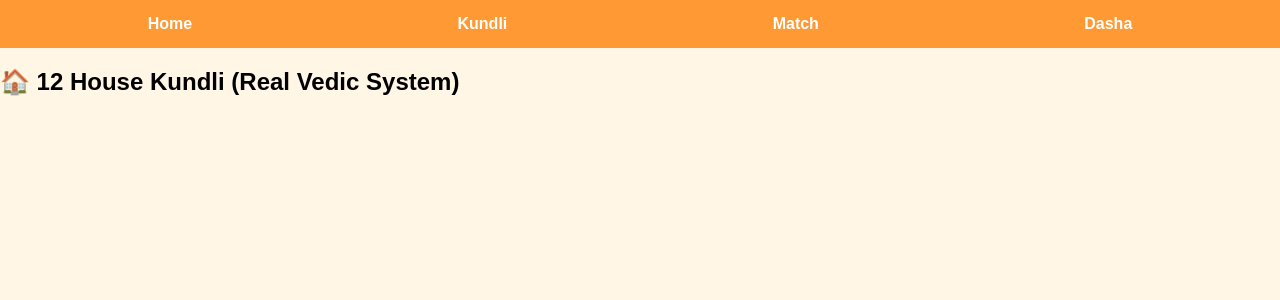
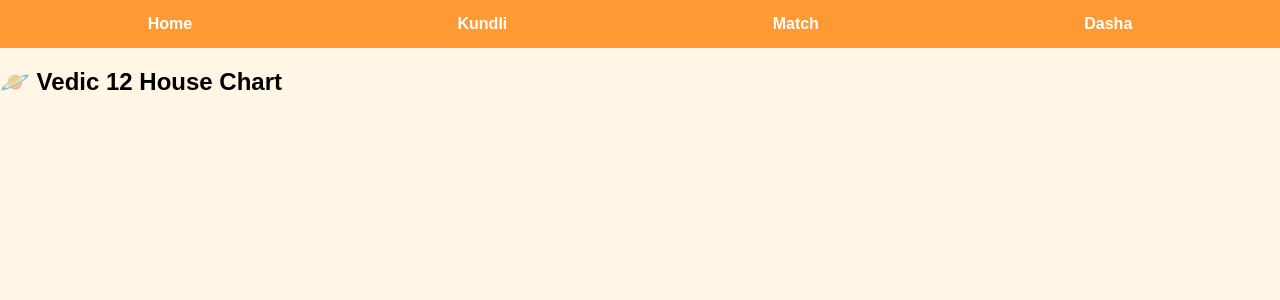
Before and after one commit to punithkumar686-sketch/astrology-app, a Flask app: template templates/chart.html in a window 1280 px wide. Shown: the top 300 px of the page. Run offline with Flask 3, Linux system fonts and the light colour scheme; the template is opened without the code that fills it, so the values that code supplies are empty.

Commit message:
Update chart.html

```diff
--- a/templates/chart.html
+++ b/templates/chart.html
@@ -2,7 +2,7 @@
 
 {% block content %}
 
-<h2>🏠 12 House Kundli (Real Vedic System)</h2>
+<h2>🪐 Vedic 12 House Chart</h2>
 
 <div class="grid">
 
@@ -10,13 +10,9 @@
 <div class="box">
     <b>{{ house }}</b><br><br>
 
-        {% if planets %}
     {% for p in planets %}
         • {{ p }}<br>
     {% endfor %}
-        {% else %}
-            Empty
-        {% endif %}
 
 </div>
 {% endfor %}
```
Lines whose indentation alone changed are shown as unchanged.
